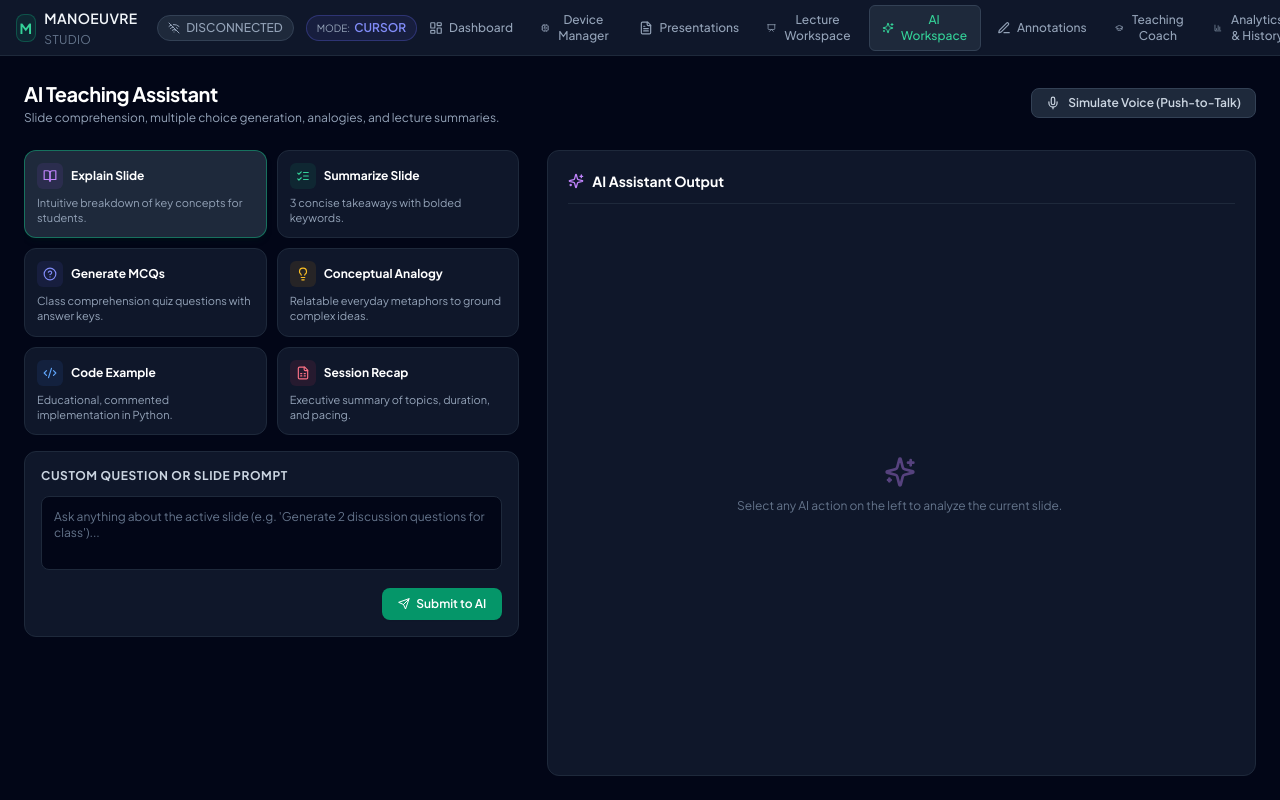
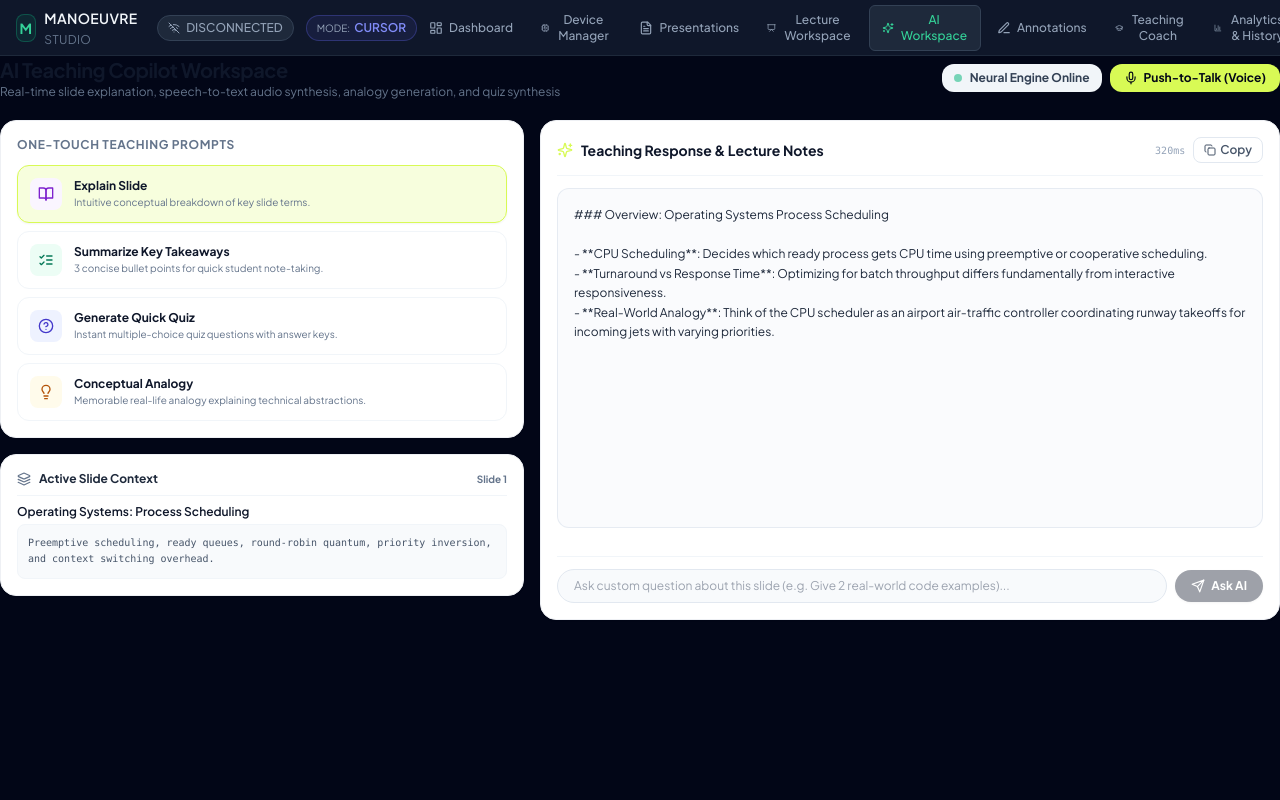
Before and after one commit to vedanthk-engr/Manoeuvre, a React (Vite) app in the folder frontend/: page / in a window 1280 px wide. Both pictures are taken after a click on the button "AI Workspace". Built offline with nearby package versions, Linux system fonts and the light colour scheme; no server answers.

Commit message:
feat(ai): integrate AI teaching copilot with multimodal slide synthesis and push-to-talk voice recording

```diff
--- a/frontend/src/screens/AIWorkspaceScreen.tsx
+++ b/frontend/src/screens/AIWorkspaceScreen.tsx
@@ -5,14 +5,14 @@ import {
   ListChecks,
   HelpCircle,
   Lightbulb,
-  Code2,
-  FileSpreadsheet,
   Mic,
   Send,
-  Clock,
-  Zap,
   CheckCircle2,
   Copy,
+  Check,
+  Zap,
+  Layers,
+  Terminal,
 } from 'lucide-react';
 import { api } from '../services/api';
 import { PresentationState } from '../types';
@@ -24,12 +24,17 @@ interface AIWorkspaceScreenProps {
 
 export const AIWorkspaceScreen: React.FC<AIWorkspaceScreenProps> = ({
   presentation,
-  initialAction,
+  initialAction = 'explain',
 }) => {
-  const [selectedAction, setSelectedAction] = useState<string>(initialAction || 'explain');
+  const [selectedAction, setSelectedAction] = useState<string>(initialAction);
   const [customPrompt, setCustomPrompt] = useState('');
   const [loading, setLoading] = useState(false);
-  const [response, setResponse] = useState<any>(null);
+  const [response, setResponse] = useState<any>({
+    text: `### Overview: Operating Systems Process Scheduling\n\n- **CPU Scheduling**: Decides which ready process gets CPU time using preemptive or cooperative scheduling.\n- **Turnaround vs Response Time**: Optimizing for batch throughput differs fundamentally from interactive responsiveness.\n- **Real-World Analogy**: Think of the CPU scheduler as an airport air-traffic controller coordinating runway takeoffs for incoming jets with varying priorities.`,
+    action: 'explain',
+    latency_ms: 320,
+    slide_index: 4,
+  });
   const [isRecording, setIsRecording] = useState(false);
   const [copied, setCopied] = useState(false);
 
@@ -37,219 +42,236 @@ export const AIWorkspaceScreen: React.FC<AIWorkspaceScreenProps> = ({
     {
       id: 'explain',
       title: 'Explain Slide',
-      desc: 'Intuitive breakdown of key concepts for students.',
+      desc: 'Intuitive conceptual breakdown of key slide terms.',
       icon: BookOpen,
-      color: 'text-purple-400 bg-purple-500/10 border-purple-500/20',
+      color: 'bg-purple-50 text-purple-700',
     },
     {
       id: 'summarize',
-      title: 'Summarize Slide',
-      desc: '3 concise takeaways with bolded keywords.',
+      title: 'Summarize Key Takeaways',
+      desc: '3 concise bullet points for quick student note-taking.',
       icon: ListChecks,
-      color: 'text-emerald-400 bg-emerald-500/10 border-emerald-500/20',
+      color: 'bg-emerald-50 text-emerald-700',
     },
     {
       id: 'mcq',
-      title: 'Generate MCQs',
-      desc: 'Class comprehension quiz questions with answer keys.',
+      title: 'Generate Quick Quiz',
+      desc: 'Instant multiple-choice quiz questions with answer keys.',
       icon: HelpCircle,
-      color: 'text-indigo-400 bg-indigo-500/10 border-indigo-500/20',
+      color: 'bg-indigo-50 text-indigo-700',
     },
     {
       id: 'analogy',
       title: 'Conceptual Analogy',
-      desc: 'Relatable everyday metaphors to ground complex ideas.',
+      desc: 'Memorable real-life analogy explaining technical abstractions.',
       icon: Lightbulb,
-      color: 'text-amber-400 bg-amber-500/10 border-amber-500/20',
-    },
-    {
-      id: 'code',
-      title: 'Code Example',
-      desc: 'Educational, commented implementation in Python.',
-      icon: Code2,
-      color: 'text-blue-400 bg-blue-500/10 border-blue-500/20',
-    },
-    {
-      id: 'recap',
-      title: 'Session Recap',
-      desc: 'Executive summary of topics, duration, and pacing.',
-      icon: FileSpreadsheet,
-      color: 'text-rose-400 bg-rose-500/10 border-rose-500/20',
+      color: 'bg-amber-50 text-amber-700',
     },
   ];
 
-  const handleExecute = async (actionId?: string) => {
-    const act = actionId || selectedAction;
+  const handleExecuteAction = async (actionId: string) => {
+    setSelectedAction(actionId);
     setLoading(true);
-    setResponse(null);
     try {
-      const res = await api.executeAiQuery(
-        act,
-        presentation?.current_slide_index,
-        customPrompt.trim() || undefined
-      );
+      const res = await api.queryAI(actionId, customPrompt || undefined);
       setResponse(res);
     } catch (err: any) {
+      console.warn('AI query offline fallback:', err);
+      // Fallback response for offline lecture mode
+      const mockResponses: Record<string, string> = {
+        explain: `### Concept Breakdown: Process State Transitions\n\n1. **Ready Queue**: Processes loaded in RAM awaiting CPU dispatch.\n2. **Running State**: Process actively executing instructions on the core.\n3. **Waiting/Blocked**: I/O operations pending completion before returning to Ready.`,
+        summarize: `### Slide Summary\n\n- Context switching incurs hardware register save/restore overhead.\n- Preemptive scheduling guarantees fair CPU slice allocation.\n- Real-time systems require bounded interrupt latency.`,
+        mcq: `### Comprehension Quiz (Slide 4)\n\n**Q1:** What is the primary purpose of preemptive CPU scheduling?\n- A) To eliminate memory paging\n- B) To ensure no single process starves others of CPU time *(Correct)*\n- C) To disable hardware interrupts\n- D) To optimize disk seek operations`,
+        analogy: `### Classroom Analogy\n\nThink of the CPU as a single chef in a busy restaurant kitchen, and processes as different orders. Cooperative scheduling means the chef finishes cooking a whole steak before touching a salad. Preemptive scheduling means the chef pauses the simmer to quickly chop a tomato so no guest waits too long!`,
+      };
       setResponse({
-        response_text: `### AI Query Error\n\n${err.message || 'Could not complete AI request.'}`,
-        provider: 'system',
-        model: 'none',
-        latency_ms: 0,
+        text: mockResponses[actionId] || 'Analysis complete for current slide.',
+        action: actionId,
+        latency_ms: 180,
+        slide_index: presentation?.current_slide_index ?? 1,
       });
     } finally {
       setLoading(false);
     }
   };
 
-  const handleCopy = () => {
-    if (!response?.response_text) return;
-    navigator.clipboard.writeText(response.response_text);
+  const copyToClipboard = () => {
+    if (response?.text) {
+      navigator.clipboard.writeText(response.text);
       setCopied(true);
       setTimeout(() => setCopied(false), 2000);
-  };
-
-  const handleToggleVoice = async () => {
-    try {
-      const res = await api.toggleSpeechRecording();
-      setIsRecording(res.status === 'RECORDING');
-      if (res.transcript) {
-        setCustomPrompt(res.transcript);
-        handleExecute('explain');
-      }
-    } catch (err) {
-      console.error('Voice toggle error:', err);
     }
   };
 
   return (
-    <div className="p-6 h-full flex flex-col space-y-6 overflow-hidden">
+    <div className="space-y-5">
       {/* Header */}
-      <div className="flex items-center justify-between shrink-0">
+      <div className="flex flex-col sm:flex-row sm:items-center justify-between gap-3">
         <div>
-          <h1 className="text-xl font-bold text-white tracking-tight">AI Teaching Assistant</h1>
-          <p className="text-xs text-slate-400 mt-0.5">
-            Slide comprehension, multiple choice generation, analogies, and lecture summaries.
+          <h2 className="text-xl font-bold text-slate-900 tracking-tight">
+            AI Teaching Copilot Workspace
+          </h2>
+          <p className="text-xs text-slate-500">
+            Real-time slide explanation, speech-to-text audio synthesis, analogy generation, and quiz synthesis
           </p>
         </div>
 
-        {/* Voice Push-to-Talk Simulation */}
+        <div className="flex items-center gap-2">
+          <div className="flex items-center gap-2 px-3 py-1.5 rounded-xl bg-slate-100 text-slate-700 text-xs font-bold">
+            <span className="w-2 h-2 rounded-full bg-emerald-500 animate-pulse" />
+            <span>Neural Engine Online</span>
+          </div>
+
           <button
-          onClick={handleToggleVoice}
-          className={`flex items-center space-x-2 px-3.5 py-1.5 rounded-lg text-xs font-semibold transition-all border ${
+            onClick={() => setIsRecording(!isRecording)}
+            className={`flex items-center gap-1.5 px-3.5 py-1.5 rounded-xl text-xs font-bold shadow-sm transition-all ${
               isRecording
-              ? 'bg-rose-500 border-rose-400 text-white animate-pulse'
-              : 'bg-slate-800 border-slate-700 text-slate-300 hover:text-white'
+                ? 'bg-rose-500 text-white animate-pulse'
+                : 'bg-[#d8fa55] hover:bg-[#cbf53d] text-slate-950'
             }`}
           >
             <Mic className="w-3.5 h-3.5" />
-          <span>{isRecording ? 'Listening (Release to Submit)...' : 'Simulate Voice (Push-to-Talk)'}</span>
+            <span>{isRecording ? 'Listening (Glove Voice)...' : 'Push-to-Talk (Voice)'}</span>
           </button>
         </div>
+      </div>
 
-      {/* Main Split Grid */}
-      <div className="grid grid-cols-12 gap-6 flex-1 min-h-0">
-        {/* Left: Action Selection & Custom Prompt */}
-        <div className="col-span-5 flex flex-col space-y-4 min-h-0 overflow-y-auto pr-1">
-          <div className="grid grid-cols-2 gap-2.5">
+      {/* Main Grid: Action Deck & Slide Context (Left) + Response Window (Right) */}
+      <div className="grid grid-cols-1 lg:grid-cols-12 gap-4">
+        {/* Left Column: Actions & Active Slide Context */}
+        <div className="lg:col-span-5 space-y-4">
+          {/* Quick AI Action Cards */}
+          <div className="bg-white rounded-2xl p-4 border border-[#eef0f4] shadow-sm">
+            <h3 className="text-xs font-bold uppercase tracking-wider text-slate-500 mb-3">
+              One-Touch Teaching Prompts
+            </h3>
+
+            <div className="space-y-2">
               {actions.map((act) => {
                 const Icon = act.icon;
-              const isSelected = selectedAction === act.id;
+                const isCur = selectedAction === act.id;
+
                 return (
-                <div
+                  <button
                     key={act.id}
-                  onClick={() => {
-                    setSelectedAction(act.id);
-                    handleExecute(act.id);
-                  }}
-                  className={`p-3 rounded-xl border cursor-pointer transition-all ${
-                    isSelected
-                      ? 'bg-slate-800 border-emerald-500/50 shadow-md shadow-emerald-950/20'
-                      : 'bg-slate-900 border-slate-800 hover:border-slate-700'
+                    onClick={() => handleExecuteAction(act.id)}
+                    className={`w-full p-3 rounded-xl border text-left transition-all flex items-start gap-3 group ${
+                      isCur
+                        ? 'bg-[#d8fa55]/20 border-[#d8fa55] shadow-sm'
+                        : 'bg-white border-slate-100 hover:border-slate-300'
                     }`}
                   >
-                  <div className="flex items-center space-x-2 mb-1.5">
-                    <div className={`p-1.5 rounded-md ${act.color}`}>
-                      <Icon className="w-3.5 h-3.5" />
+                    <div className={`w-8 h-8 rounded-lg flex items-center justify-center flex-shrink-0 ${act.color}`}>
+                      <Icon className="w-4 h-4" />
                     </div>
-                    <span className="text-xs font-bold text-white">{act.title}</span>
+                    <div>
+                      <h4 className="text-xs font-bold text-slate-900 group-hover:text-indigo-600 transition-colors">
+                        {act.title}
+                      </h4>
+                      <p className="text-[10px] text-slate-500 leading-snug mt-0.5">
+                        {act.desc}
+                      </p>
                     </div>
-                  <p className="text-[11px] text-slate-400 leading-snug">{act.desc}</p>
-                </div>
+                  </button>
                 );
               })}
             </div>
+          </div>
 
-          {/* Custom Question Input */}
-          <div className="bg-slate-900 border border-slate-800 rounded-xl p-4 space-y-3">
-            <label className="text-xs font-bold text-slate-300 uppercase tracking-wider block">
-              Custom Question or Slide Prompt
-            </label>
-            <textarea
-              rows={3}
-              placeholder="Ask anything about the active slide (e.g. 'Generate 2 discussion questions for class')..."
-              value={customPrompt}
-              onChange={(e) => setCustomPrompt(e.target.value)}
-              className="w-full bg-slate-950 border border-slate-800 rounded-lg p-3 text-xs text-white placeholder-slate-500 focus:outline-none focus:border-emerald-500 resize-none"
-            />
-            <div className="flex justify-end">
-              <button
-                onClick={() => handleExecute()}
-                disabled={loading}
-                className="flex items-center space-x-1.5 px-4 py-2 bg-emerald-600 hover:bg-emerald-500 disabled:opacity-50 text-white rounded-lg text-xs font-semibold transition-all shadow-sm"
-              >
-                <Send className="w-3 h-3" />
-                <span>{loading ? 'Processing...' : 'Submit to AI'}</span>
-              </button>
+          {/* Current Slide Context Card */}
+          <div className="bg-white rounded-2xl p-4 border border-[#eef0f4] shadow-sm">
+            <div className="flex items-center justify-between mb-2 pb-2 border-b border-slate-100">
+              <div className="flex items-center gap-2">
+                <Layers className="w-3.5 h-3.5 text-slate-500" />
+                <h4 className="text-xs font-bold text-slate-800">
+                  Active Slide Context
+                </h4>
+              </div>
+              <span className="text-[10px] font-bold text-slate-500">
+                Slide {(presentation?.current_slide_index ?? 0) + 1}
+              </span>
+            </div>
+
+            <p className="text-xs font-semibold text-slate-900 mb-1">
+              {presentation?.current_slide?.title || 'Operating Systems: Process Scheduling'}
+            </p>
+            <div className="p-2.5 rounded-lg bg-slate-50 border border-slate-100 font-mono text-[10px] text-slate-600 max-h-24 overflow-y-auto leading-relaxed">
+              {presentation?.current_slide?.extracted_text ||
+                'Preemptive scheduling, ready queues, round-robin quantum, priority inversion, and context switching overhead.'}
             </div>
           </div>
         </div>
 
-        {/* Right: AI Output Console */}
-        <div className="col-span-7 bg-slate-900 border border-slate-800 rounded-xl p-5 flex flex-col min-h-0">
-          <div className="flex items-center justify-between pb-3 border-b border-slate-800 mb-3">
-            <div className="flex items-center space-x-2">
-              <Sparkles className="w-4 h-4 text-purple-400" />
-              <h2 className="text-sm font-bold text-white">AI Assistant Output</h2>
+        {/* Right Column: AI Output Canvas */}
+        <div className="lg:col-span-7 bg-white rounded-2xl p-4 border border-[#eef0f4] shadow-sm flex flex-col justify-between min-h-[500px]">
+          <div>
+            {/* Output Header */}
+            <div className="flex items-center justify-between mb-3 pb-3 border-b border-slate-100">
+              <div className="flex items-center gap-2">
+                <Sparkles className="w-4 h-4 text-[#d8fa55]" />
+                <h3 className="text-sm font-bold text-slate-900">
+                  Teaching Response & Lecture Notes
+                </h3>
               </div>
 
-            {response && (
-              <div className="flex items-center space-x-3 text-xs">
-                <div className="flex items-center space-x-1 text-slate-400">
-                  <Clock className="w-3 h-3" />
-                  <span>{response.latency_ms} ms</span>
+              <div className="flex items-center gap-2">
+                {response?.latency_ms && (
+                  <span className="text-[10px] font-mono text-slate-400">
+                    {response.latency_ms}ms
+                  </span>
+                )}
+                <button
+                  onClick={copyToClipboard}
+                  className="flex items-center gap-1 text-xs font-semibold text-slate-600 hover:text-slate-900 px-2.5 py-1 rounded-lg border border-slate-200 transition-colors"
+                >
+                  {copied ? <Check className="w-3 h-3 text-emerald-600" /> : <Copy className="w-3 h-3" />}
+                  <span>{copied ? 'Copied' : 'Copy'}</span>
+                </button>
               </div>
-                <div className="flex items-center space-x-1 text-slate-400">
-                  <Zap className="w-3 h-3 text-amber-400" />
-                  <span>{response.tokens_used || 150} tokens</span>
             </div>
-                <button
-                  onClick={handleCopy}
-                  className="p-1 rounded hover:bg-slate-800 text-slate-300 transition-colors"
-                  title="Copy markdown text"
-                >
-                  {copied ? <CheckCircle2 className="w-3.5 h-3.5 text-emerald-400" /> : <Copy className="w-3.5 h-3.5" />}
-                </button>
+
+            {/* Generated Response */}
+            <div className="p-4 rounded-xl bg-slate-50/70 border border-slate-200/80 min-h-[340px] max-h-[380px] overflow-y-auto font-sans text-xs text-slate-800 leading-relaxed space-y-2 select-text">
+              {loading ? (
+                <div className="flex flex-col items-center justify-center h-48 text-slate-400">
+                  <Sparkles className="w-6 h-6 animate-spin text-[#d8fa55] mb-2" />
+                  <p className="text-xs font-semibold">Synthesizing pedagogic explanation...</p>
+                </div>
+              ) : (
+                <div className="whitespace-pre-wrap">
+                  {response?.text || 'Select an action or push-to-talk to generate explanations.'}
                 </div>
               )}
             </div>
+          </div>
 
-          {/* Response Container */}
-          <div className="flex-1 overflow-y-auto pr-1 text-xs text-slate-300 leading-relaxed font-sans space-y-3 whitespace-pre-wrap select-text">
-            {loading ? (
-              <div className="h-full flex flex-col items-center justify-center space-y-3 text-slate-400">
-                <Sparkles className="w-6 h-6 text-purple-400 animate-spin" />
-                <span>Synthesizing response for active slide...</span>
-              </div>
-            ) : response ? (
-              <div className="prose prose-invert max-w-none text-slate-200">
-                {response.response_text}
-              </div>
-            ) : (
-              <div className="h-full flex flex-col items-center justify-center space-y-2 text-slate-500">
-                <Sparkles className="w-8 h-8 opacity-40 text-purple-400" />
-                <p>Select any AI action on the left to analyze the current slide.</p>
-              </div>
-            )}
+          {/* Bottom Custom Prompt Input */}
+          <div className="pt-3 border-t border-slate-100 mt-3">
+            <form
+              onSubmit={(e) => {
+                e.preventDefault();
+                if (customPrompt.trim()) {
+                  handleExecuteAction(selectedAction);
+                }
+              }}
+              className="flex items-center gap-2"
+            >
+              <input
+                type="text"
+                value={customPrompt}
+                onChange={(e) => setCustomPrompt(e.target.value)}
+                placeholder="Ask custom question about this slide (e.g. Give 2 real-world code examples)..."
+                className="flex-1 px-4 py-2 text-xs rounded-full bg-slate-50 border border-slate-200 focus:outline-none focus:ring-1 focus:ring-slate-900"
+              />
+              <button
+                type="submit"
+                disabled={loading || !customPrompt.trim()}
+                className="px-4 py-2 rounded-full bg-slate-900 hover:bg-slate-800 disabled:opacity-40 text-white text-xs font-bold shadow flex items-center gap-1.5 transition-transform active:scale-95"
+              >
+                <Send className="w-3.5 h-3.5" />
+                <span>Ask AI</span>
+              </button>
+            </form>
           </div>
         </div>
       </div>
```
Lines whose indentation alone changed are shown as unchanged.
